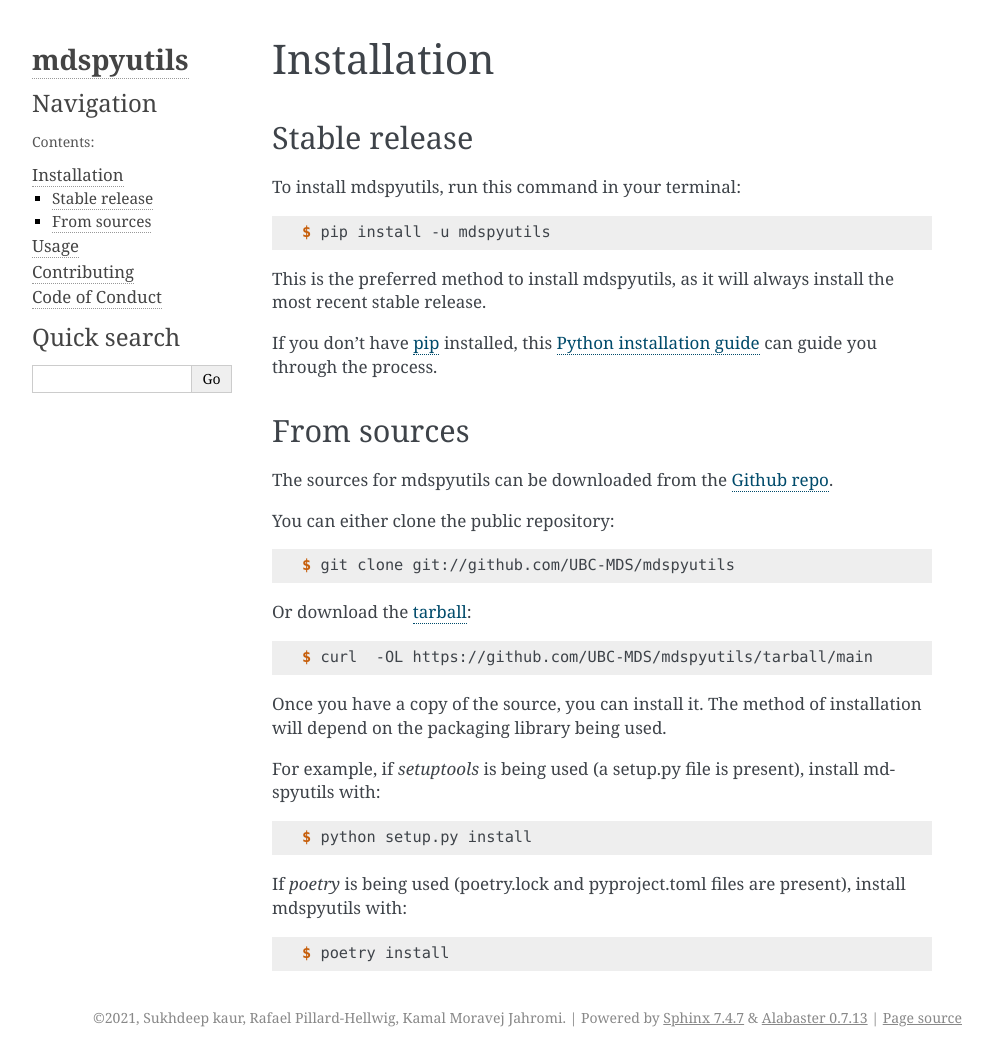
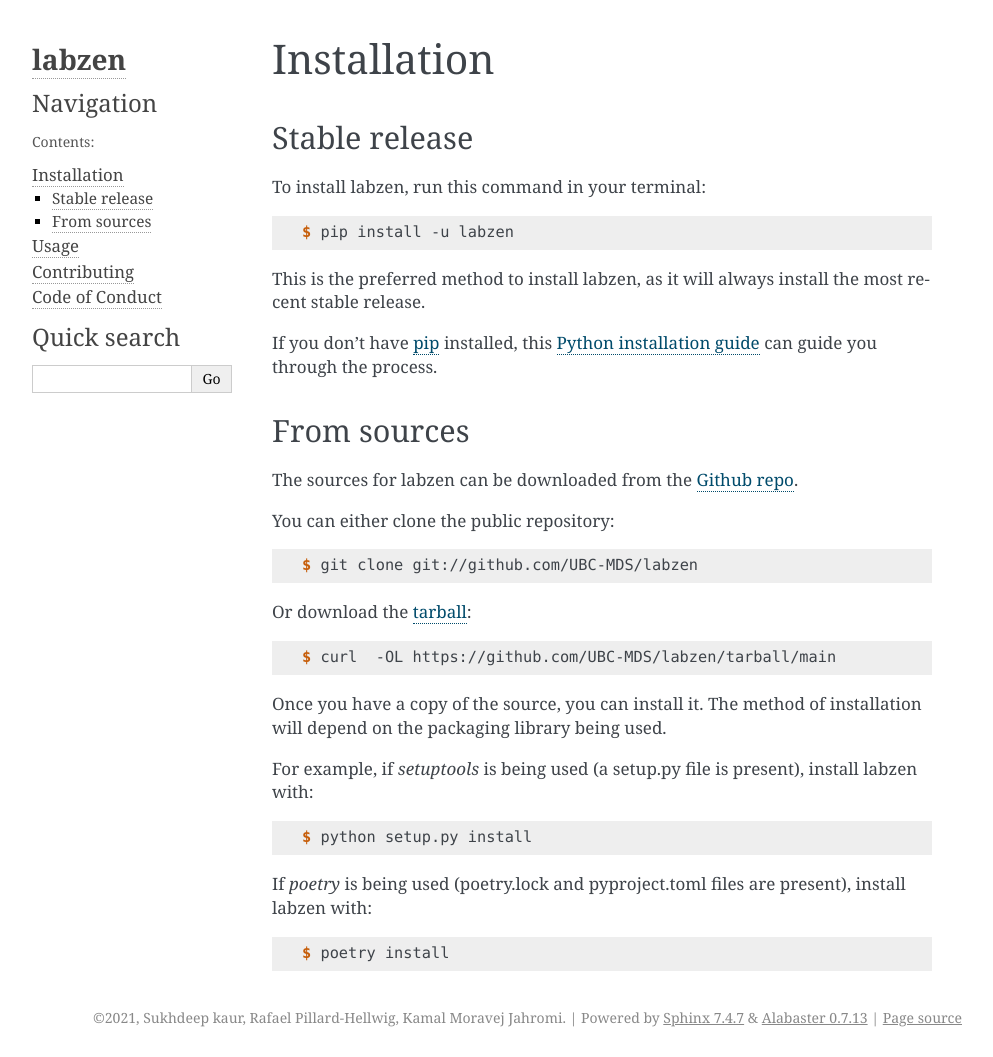
Before and after one commit to sukh2929/labzen, a Sphinx documentation site: the page built from docs/installation.rst, in a window 1280 px wide. Shown: the whole page, without its empty margins (148-1141 px from the left). Built offline with Sphinx 7.4.7, drawn with Linux system fonts in a browser that asks for light colours.

Commit message:
renamed package name to labzen

```diff
--- a/docs/conf.py
+++ b/docs/conf.py
@@ -1,7 +1,7 @@
 #!/usr/bin/env python
 # -*- coding: utf-8 -*-
 #
-# mdspyutils documentation build configuration file.
+# labzen documentation build configuration file.
 #
 # This file is execfile()d with the current directory set to its
 # containing dir.
@@ -17,7 +17,7 @@
 # relative to the documentation root, use os.path.abspath to make it
 # absolute, like shown here.
 #
-# import mdspyutils
+# import labzen
 import os
 import sys
 
@@ -26,7 +26,7 @@
 
 # -- Project information -----------------------------------------------------
 
-project = u"mdspyutils"
+project = u"labzen"
 copyright = u"2021, Sukhdeep kaur, Rafael Pillard-Hellwig, Kamal Moravej Jahromi"
 author = u"Sukhdeep kaur, Rafael Pillard-Hellwig, Kamal Moravej Jahromi"
 
@@ -57,9 +57,9 @@
 # the built documents.
 #
 # The short X.Y version.
-# version = mdspyutils.__version__
+# version = labzen.__version__
 # The full version, including alpha/beta/rc tags.
-# release = mdspyutils.__version__
+# release = labzen.__version__
 
 # The language for content autogenerated by Sphinx. Refer to documentation
 # for a list of supported languages.
@@ -96,7 +96,7 @@
 # -- Options for HTMLHelp output ---------------------------------------
 
 # Output file base name for HTML help builder.
-htmlhelp_basename = "mdspyutilsdoc"
+htmlhelp_basename = "labzendoc"
 
 
 # -- Options for LaTeX output ------------------------------------------
@@ -122,8 +122,8 @@
 latex_documents = [
     (
         master_doc,
-        "mdspyutils.tex",
-        u"mdspyutils Documentation",
+        "labzen.tex",
+        u"labzen Documentation",
         u"Sukhdeep kaur, Rafael Pillard Hellwig, Kamal Moravej Jahromi",
         "manual",
     ),
@@ -134,7 +134,7 @@
 
 # One entry per manual page. List of tuples
 # (source start file, name, description, authors, manual section).
-man_pages = [(master_doc, "mdspyutils", u"mdspyutils Documentation", [author], 1)]
+man_pages = [(master_doc, "labzen", u"labzen Documentation", [author], 1)]
 
 
 # -- Options for Texinfo output ----------------------------------------
@@ -145,10 +145,10 @@
 texinfo_documents = [
     (
         master_doc,
-        "mdspyutils",
-        u"mdspyutils Documentation",
+        "labzen",
+        u"labzen Documentation",
         author,
-        "mdspyutils",
+        "labzen",
         "One line description of project.",
         "Miscellaneous",
     ),
--- a/docs/index.rst
+++ b/docs/index.rst
@@ -1,4 +1,4 @@
-Welcome to mdspyutils's documentation!
+Welcome to labzen's documentation!
 ===========================================================
 
 .. image:: https://img.shields.io/badge/tutorial-py--pkgs-blue
--- a/docs/installation.rst
+++ b/docs/installation.rst
@@ -8,13 +8,13 @@
 Stable release
 --------------
 
-To install mdspyutils, run this command in your terminal:
+To install labzen, run this command in your terminal:
 
 .. code-block:: console
 
-    $ pip install -u mdspyutils
+    $ pip install -u labzen
 
-This is the preferred method to install mdspyutils, as it will always install the most recent stable release.
+This is the preferred method to install labzen, as it will always install the most recent stable release.
 
 If you don't have `pip`_ installed, this `Python installation guide`_ can guide
 you through the process.
@@ -26,34 +26,34 @@
 From sources
 ------------
 
-The sources for mdspyutils can be downloaded from the `Github repo`_.
+The sources for labzen can be downloaded from the `Github repo`_.
 
 You can either clone the public repository:
 
 .. code-block:: console
 
-    $ git clone git://github.com/UBC-MDS/mdspyutils
+    $ git clone git://github.com/UBC-MDS/labzen
 
 Or download the `tarball`_:
 
 .. code-block:: console
 
-    $ curl  -OL https://github.com/UBC-MDS/mdspyutils/tarball/main
+    $ curl  -OL https://github.com/UBC-MDS/labzen/tarball/main
 
 Once you have a copy of the source, you can install it. The method of installation will depend on the packaging library being used.
 
-For example, if `setuptools` is being used (a setup.py file is present), install mdspyutils with:
+For example, if `setuptools` is being used (a setup.py file is present), install labzen with:
 
 .. code-block:: console
 
     $ python setup.py install
 
-If `poetry` is being used (poetry.lock and pyproject.toml files are present), install mdspyutils with:
+If `poetry` is being used (poetry.lock and pyproject.toml files are present), install labzen with:
 
 .. code-block:: console
 
     $ poetry install
 
 
-.. _Github repo: https://github.com/UBC-MDS/mdspyutils
-.. _tarball: https://github.com/UBC-MDS/mdspyutils/tarball/master
+.. _Github repo: https://github.com/UBC-MDS/labzen
+.. _tarball: https://github.com/UBC-MDS/labzen/tarball/master
--- a/docs/usage.rst
+++ b/docs/usage.rst
@@ -2,6 +2,6 @@
 Usage
 =====
 
-To use mdspyutils in a project::
+To use labzen in a project::
 
-    import mdspyutils
+    import labzen
--- a/pyproject.toml
+++ b/pyproject.toml
@@ -1,5 +1,5 @@
 [tool.poetry]
-name = "mdspyutils"
+name = "labzen"
 version = "0.1.0"
 description = "A Python package to help the MDS Students to manage their labs in iPython notebooks"
 authors = ["Sukhdeep kaur <sukhdeep_2929@yahoo.com>", "Rafael Pilliard Hellwig", "Kamal Moravej Jahromi"]
```
Also changed, not shown: CONTRIBUTING.rst (+11 -11 lines), README.md (+7 -7 lines), 4 other files.
